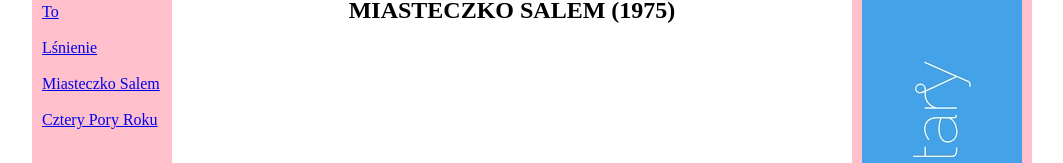
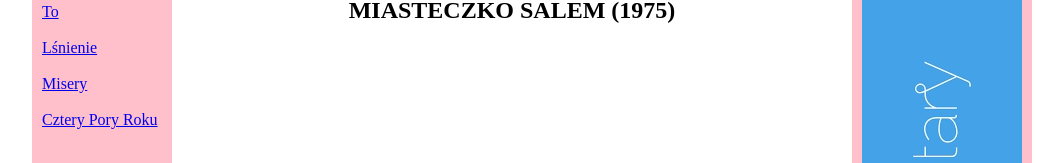
Before and after one commit to Adus64/3, a plain HTML site: page index.html in a window 1280 px wide. Shown: the part 191-354 px from the top of the page, without its empty margins (108-1171 px from the left). Drawn offline with Linux system fonts and the light colour scheme.

Commit message:
Update index.html

```diff
--- a/index.html
+++ b/index.html
@@ -70,7 +70,7 @@
 			<br/>
 			<a href="https://adus64.github.io/1/">To<a/><br /> <br />
 			<a href="https://2c-11-2021.github.io/niedzwiadek/">Lśnienie<a/> <br /> <br />
-			<a href="https://2c-11-2021.github.io/hipopotam1/">Miasteczko Salem<a/><br /> <br />
+			<a href="https://adus64.github.io/2/">Misery<a/><br /> <br />
 			<a href="https://2c-11-2021.github.io/nosorozec/">Cztery Pory Roku<a/><br /> <br />
 
   </div>
```
